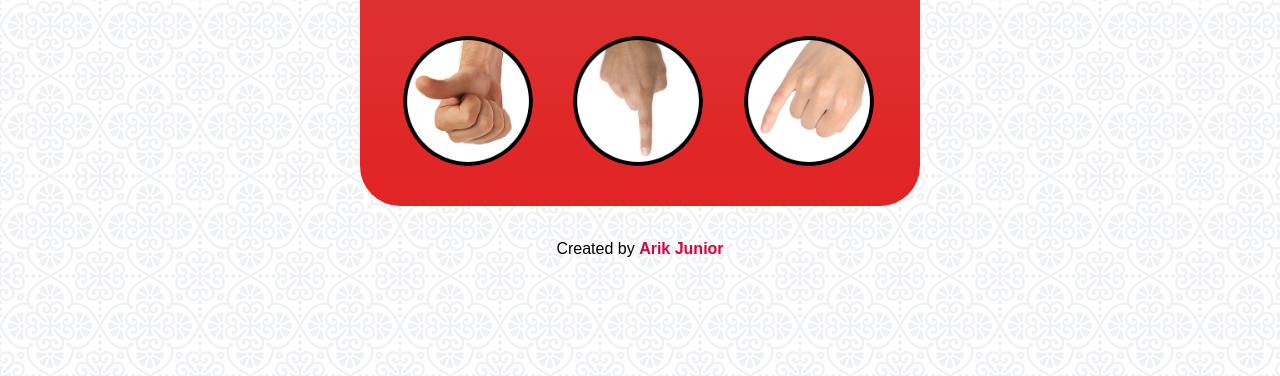
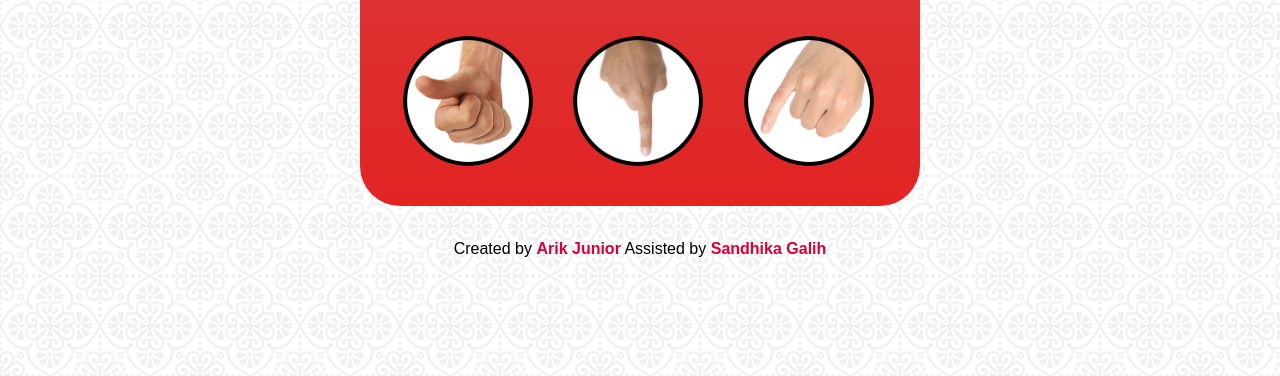
Before and after one commit to arikjunior/DOM, a plain HTML site: page Suwit Jawa/suwitjawa.html in a window 1280 px wide. Shown: the part 424-800 px from the top of the page. Drawn offline with Linux system fonts and the light colour scheme.

Commit message:
game suwit jawa v2 assisted

```diff
--- a/Suwit Jawa/suwitjawa.html
+++ b/Suwit Jawa/suwitjawa.html
@@ -35,7 +35,9 @@
             </ul>
         </div>
     </div>
-    <p class="credit">Created by <a href="http://github.com/arikjunior" target="_blank">Arik Junior</a></p>
+    <p class="credit">Created by <a href="http://github.com/arikjunior" target="_blank">Arik Junior</a> Assisted by <a
+            href="https://www.youtube.com/watch?v=3t9hlI0JrOM&list=PLFIM0718LjIWB3YRoQbQh82ZewAGtE2-3&index=11"
+            target="_blank">Sandhika Galih</a></p>
 
     <script src="suwitjawa.js"></script>
 </body>
```
